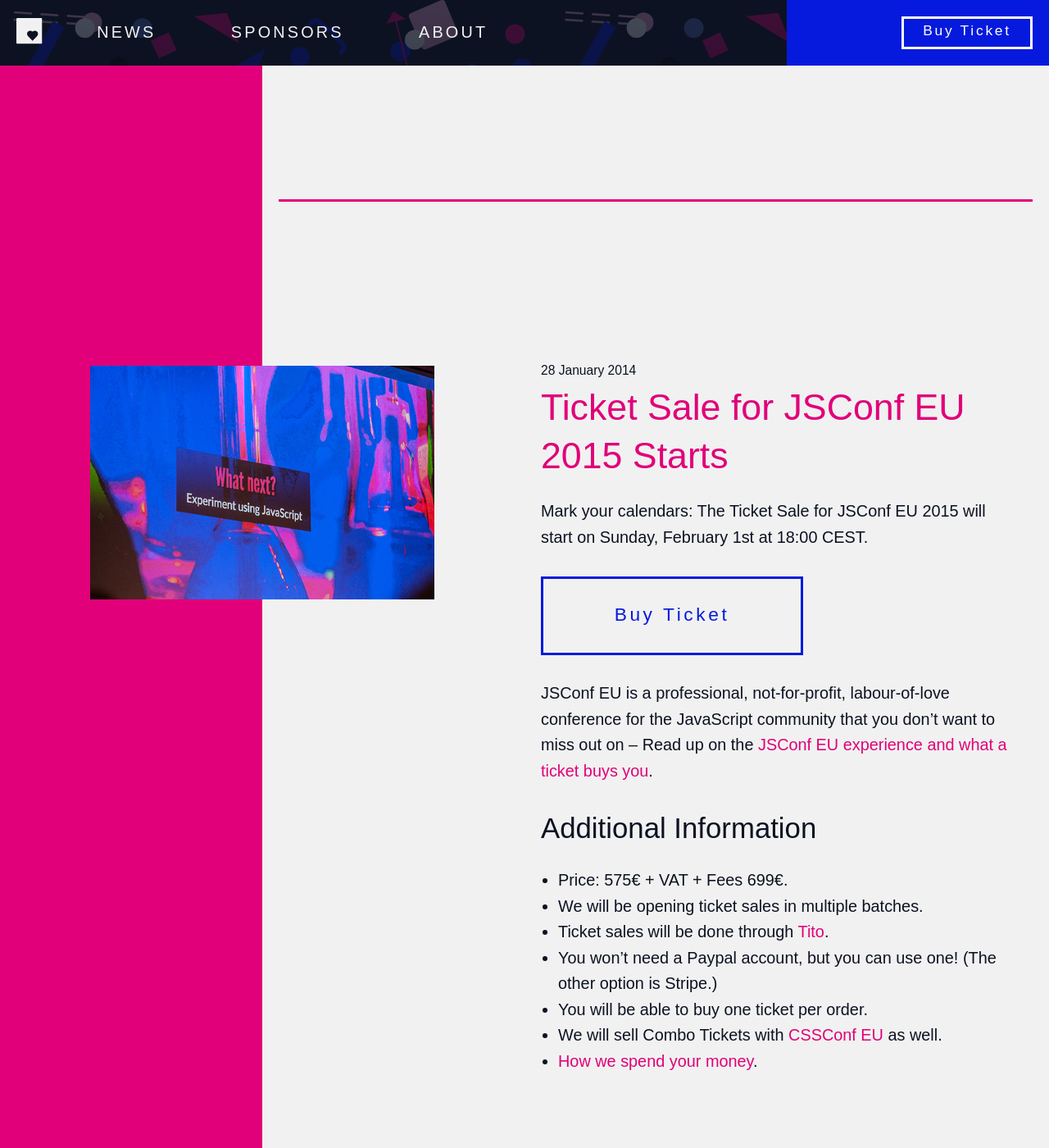
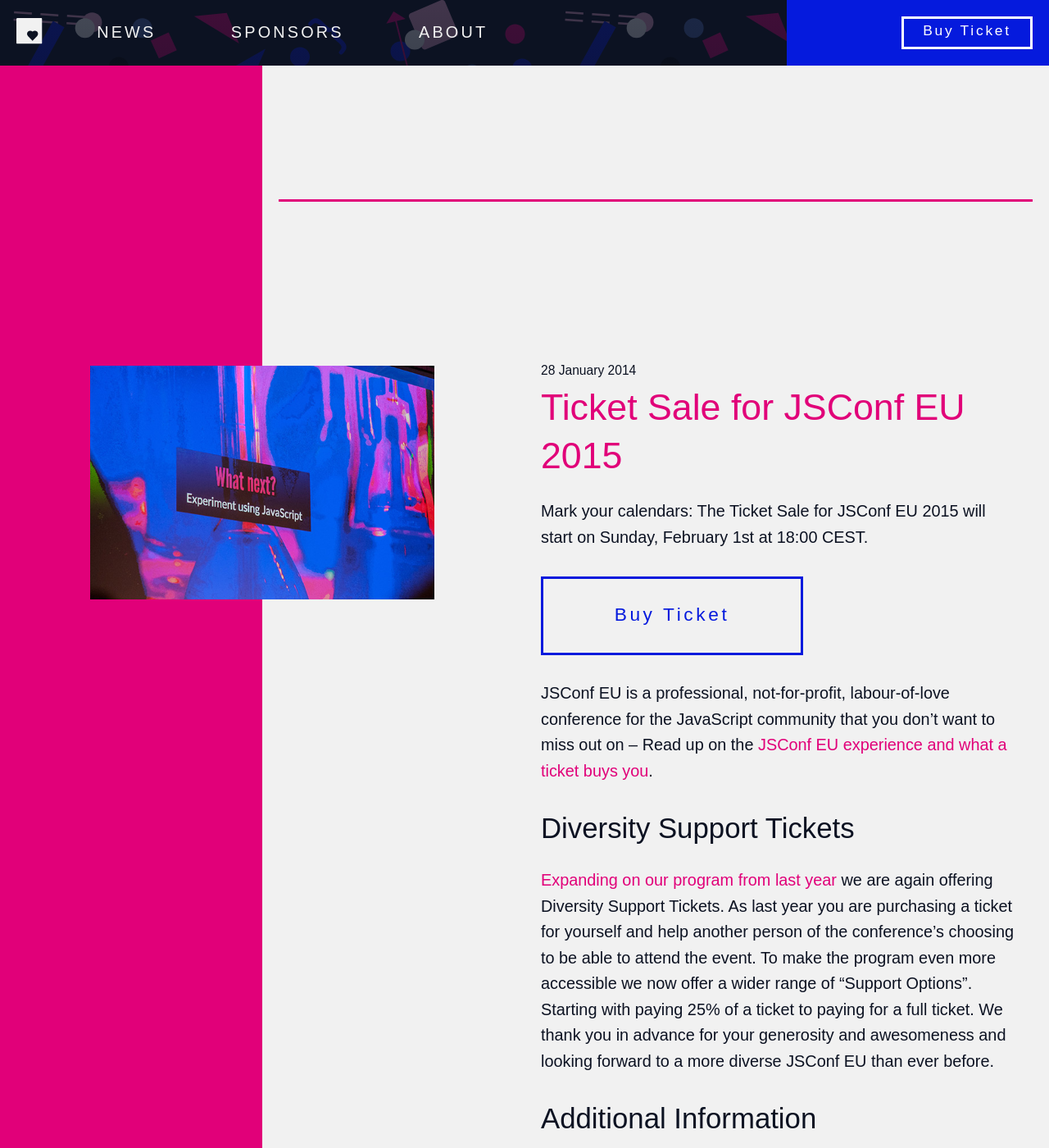
Before and after one commit to jsconf/2015.jsconf.eu, a Jekyll site: the page built from _posts/2014-01-28-ticket-schedule.md, in a window 1280 px wide and 1400 px high. Shown: the whole window at 82% size. Built offline with Jekyll 4.4.1, drawn with Linux system fonts in a browser that asks for light colours; nearby versions of some CDN libraries; comment, search, counter and statistics services are not loaded.

Commit message:
Diversity Support Tickets

```diff
--- a/_posts/2014-01-28-ticket-schedule.md
+++ b/_posts/2014-01-28-ticket-schedule.md
@@ -1,6 +1,6 @@
 ---
 layout: post
-title: Ticket Sale for JSConf EU 2015 Starts
+title: Ticket Sale for JSConf EU 2015
 category: news
 tags: news
 figure: /img/what-next.jpg
@@ -13,6 +13,11 @@
 
 JSConf EU is a professional, not-for-profit, labour-of-love conference for the JavaScript community that you don’t want to miss out on – Read up on the [JSConf EU experience and what a ticket buys you]({{ site.baseurl }}/why/ "WHY JSConf EU").
 
+### Diversity Support Tickets
+
+[Expanding on our program from last year](http://2014.jsconf.eu/news/2014/08/15/diversity-tickets.html) we are again offering Diversity Support Tickets. As last year you are purchasing a ticket for yourself and help another person of the conference's choosing to be able to attend the event.
+To make the program even more accessible we now offer a wider range of "Support Options". Starting with paying 25% of a ticket to paying for a full ticket. We thank you in advance for your generosity and awesomeness and looking forward to a more diverse JSConf EU than ever before.
+
 ### Additional Information
 
 - Price: 575€ + VAT + Fees **699€**.
```
